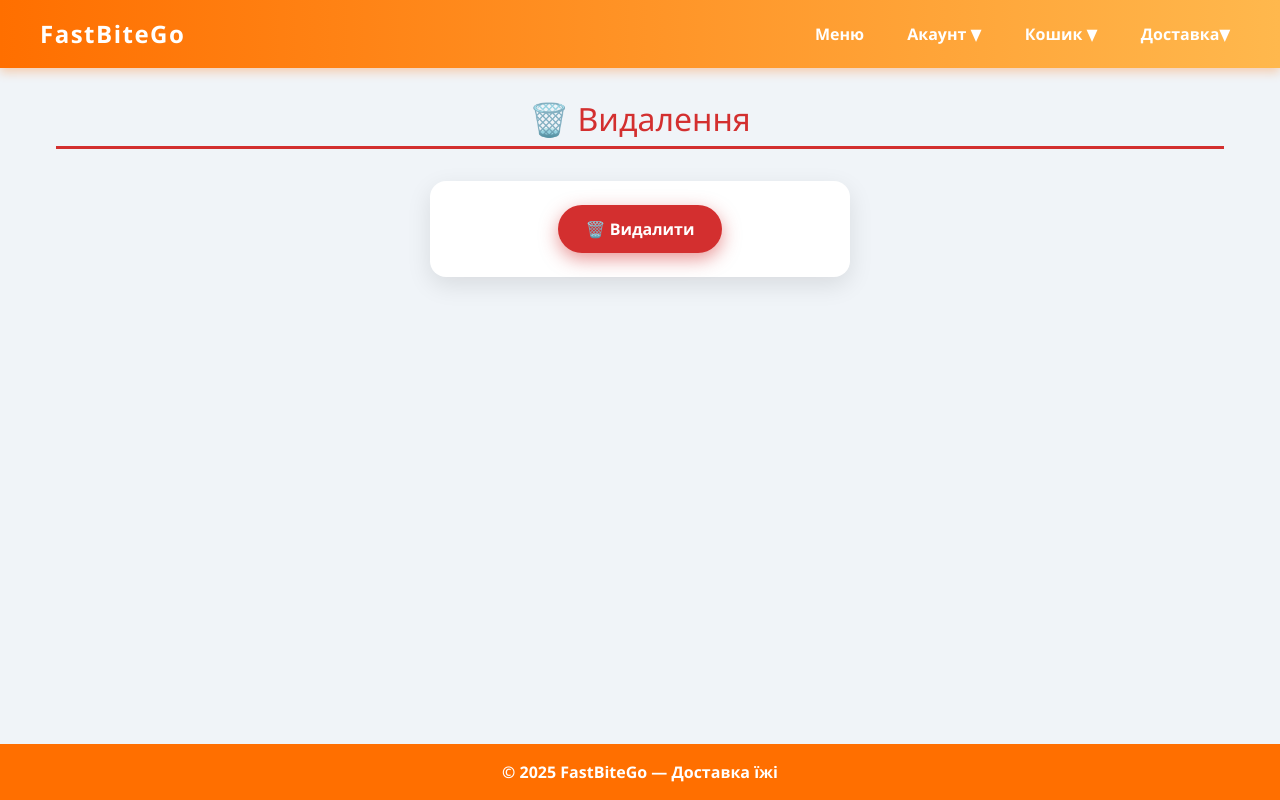
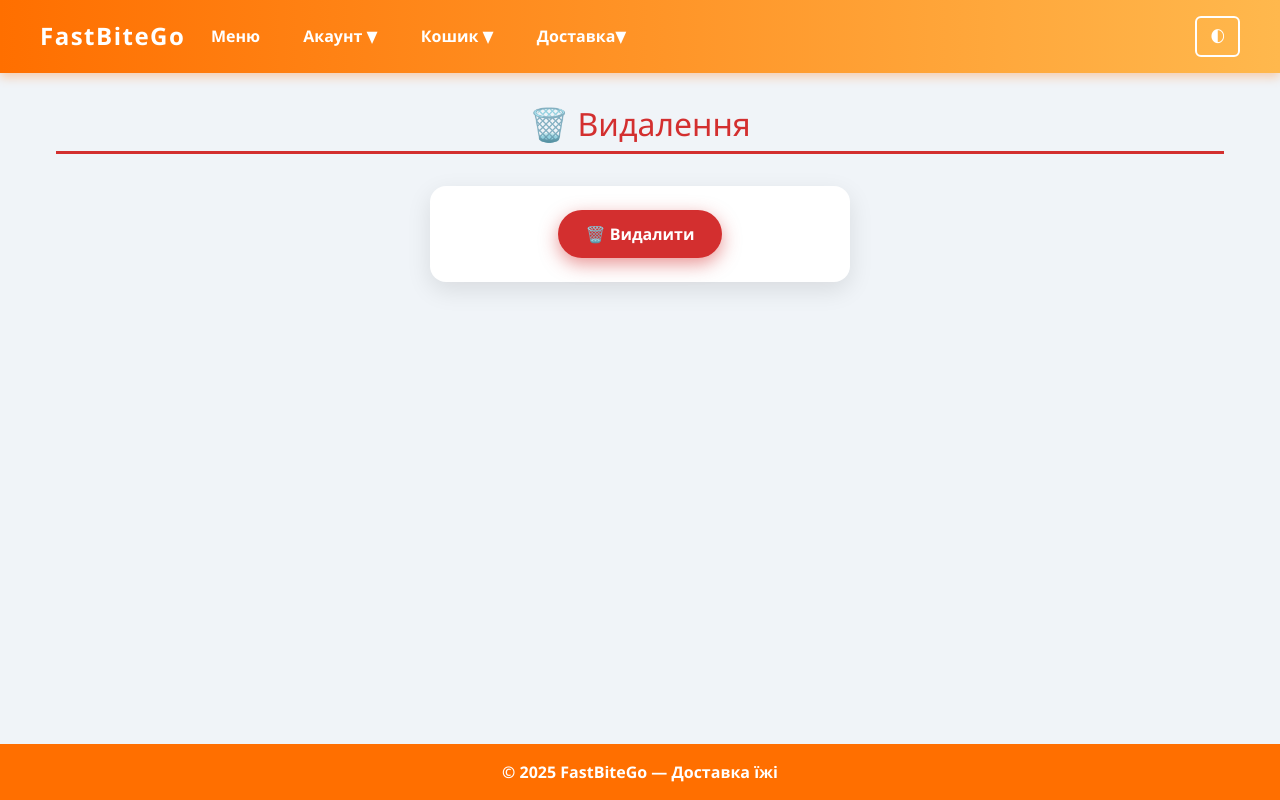
Before and after one commit to Slekatom/FastBiteGo, a Django app: page /accounts/profile/delete/ in a window 1280 px wide. Run offline with Django 5.2, Linux system fonts and the light colour scheme.

Commit message:
dark/light theme

```diff
--- a/FastBiteGo/templates/_base.html
+++ b/FastBiteGo/templates/_base.html
@@ -6,12 +6,39 @@
   <meta name="viewport" content="width=device-width, initial-scale=1" />
   <link href="https://cdn.jsdelivr.net/npm/bootstrap@5.3.3/dist/css/bootstrap.min.css" rel="stylesheet" />
   <style>
+    /* Переменные для тем */
+    :root {
+      --header-bg: linear-gradient(90deg, #ff6f00, #ffb84d);
+      --header-shadow: rgba(255, 111, 0, 0.3);
+      --link-color: white;
+      --background-color: #f0f4f8;
+      --text-color: #2c3e50;
+      --dropdown-bg: white;
+      --dropdown-text: #2c3e50;
+      --dropdown-hover-bg: #ff6f00;
+      --dropdown-hover-color: white;
+      --footer-bg: #ff6f00;
+    --footer-color: white;
+    }
+    body.dark-theme {
+  --header-bg: #222;
+  --header-shadow: rgba(0, 0, 0, 0.7);
+  --link-color: #eee;
+  --background-color: #273c3f;
+  --text-color: #eee;
+  --dropdown-bg: #333;
+  --dropdown-text: #eee;
+  --dropdown-hover-bg: #ffb84d;
+  --dropdown-hover-color: #222;
+  --footer-bg: #222; /* здесь два дефиса */
+  --footer-color: #eee; /* сделай цвет текста светлым */
+}
     /* Базовые стили для body и шрифтов */
     body {
       font-family: 'Segoe UI', Tahoma, Geneva, Verdana, sans-serif;
       margin: 0;
-      background: #f0f4f8;
-      color: #2c3e50;
+      background: var(--background-color);
+      color: var(--text-color);
       min-height: 100vh;
       display: flex;
       flex-direction: column;
@@ -33,6 +60,7 @@
       max-width: 1200px;
       margin: 0 auto;
       flex-wrap: wrap;
+      gap: 1rem;
     }
 
     /* Логотип / название сайта */
@@ -42,6 +70,7 @@
       user-select: none;
       cursor: default;
       letter-spacing: 1.5px;
+      flex-shrink: 0;
     }
 
     /* Основное меню */
@@ -52,6 +81,7 @@
       list-style: none;
       padding-left: 0;
       margin: 0;
+      flex-grow: 1;
     }
 
     .nav-links li {
@@ -59,12 +89,13 @@
     }
 
     .nav-links a {
-      color: white;
+      color: var(--link-color);
       text-decoration: none;
       font-weight: 600;
       padding: 0.4rem 0.6rem;
       border-radius: 6px;
       transition: background-color 0.3s ease;
+      white-space: nowrap;
     }
 
     .nav-links a:hover,
@@ -103,14 +134,34 @@
 
     .dropdown-menu a:hover,
     .dropdown-menu a:focus {
-      background-color: #ff6f00;
-      color: white;
+      background-color: var(--dropdown-hover-bg);
+      color: var(--dropdown-hover-color);
       outline: none;
     }
 
     .dropdown:hover .dropdown-menu,
     .dropdown:focus-within .dropdown-menu {
       display: flex;
+    }
+
+    /* Кнопка переключения темы */
+    .theme-toggle-btn {
+      background: transparent;
+      border: 2px solid var(--link-color);
+      color: var(--link-color);
+      font-weight: 600;
+      padding: 0.4rem 0.8rem;
+      border-radius: 6px;
+      cursor: pointer;
+      transition: background-color 0.3s ease, color 0.3s ease;
+      flex-shrink: 0;
+      user-select: none;
+    }
+
+    .theme-toggle-btn:hover,
+    .theme-toggle-btn:focus {
+      background-color: rgba(255, 255, 255, 0.25);
+      outline: none;
     }
 
     /* Контейнер для основного контента */
@@ -216,6 +267,8 @@
       </li>
       {% endif %}
     </ul>
+
+    <button class="theme-toggle-btn" aria-label="Переключити тему" title="Переключити тему">🌓</button>
   </nav>
 </header>
 
@@ -229,5 +282,27 @@
   &copy; 2025 FastBiteGo — Доставка їжі
 </footer>
 
+<script>
+  const btn = document.querySelector('.theme-toggle-btn');
+  btn.addEventListener('click', () => {
+    document.body.classList.toggle('dark-theme');
+
+    // Сохраняем выбор в localStorage
+    if(document.body.classList.contains('dark-theme')){
+      localStorage.setItem('theme', 'dark');
+    } else {
+      localStorage.setItem('theme', 'light');
+    }
+  });
+
+  // При загрузке страницы восстанавливаем тему
+  window.addEventListener('DOMContentLoaded', () => {
+    const savedTheme = localStorage.getItem('theme');
+    if(savedTheme === 'dark'){
+      document.body.classList.add('dark-theme');
+    }
+  });
+</script>
+
 </body>
 </html>
```
Also changed, not shown: other parts of FastBiteGo/templates/_base.html (+15 -15 lines).
